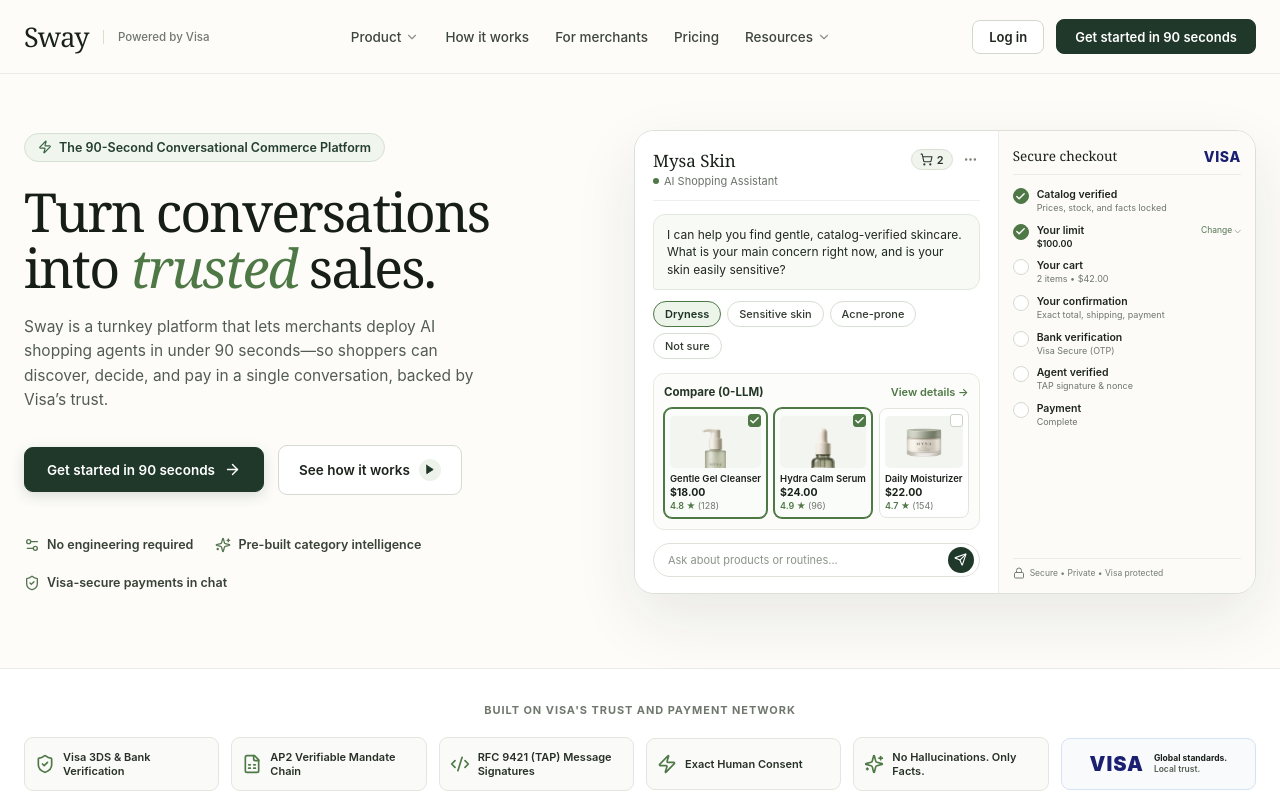
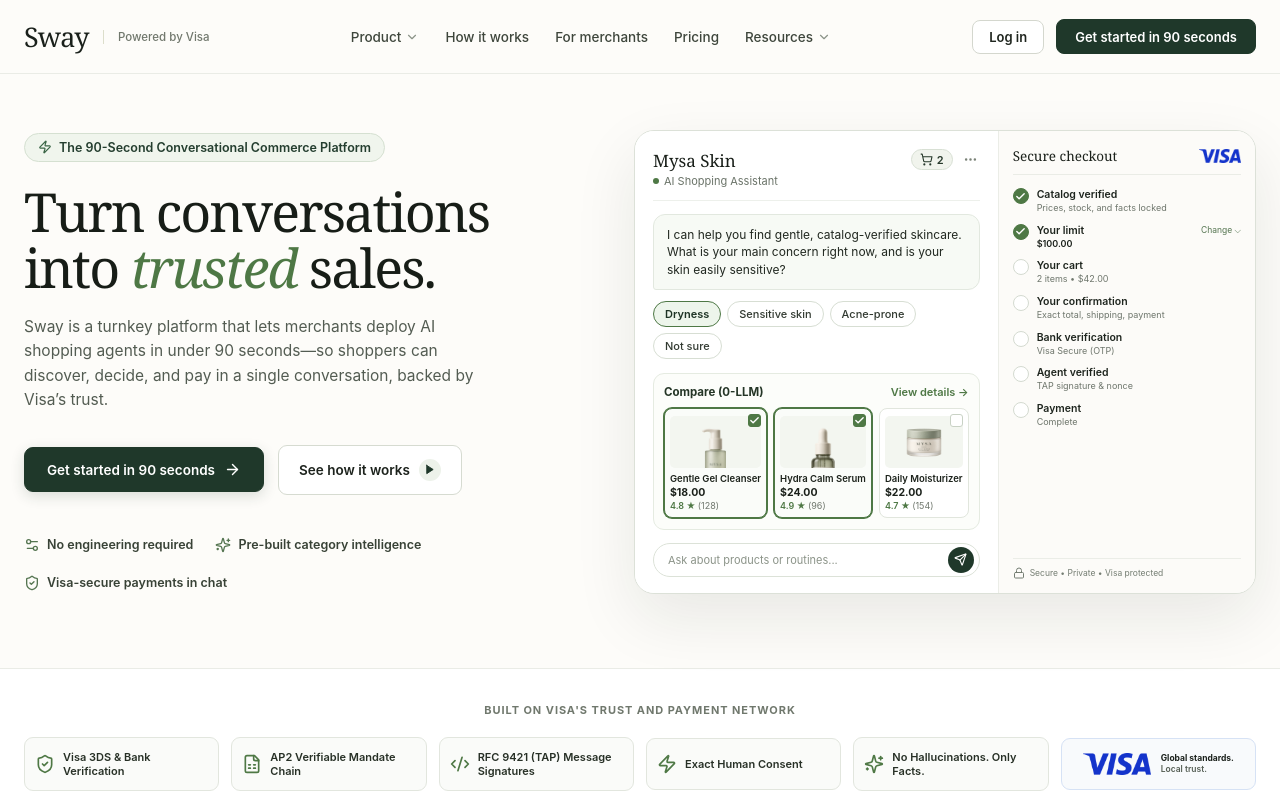
Before and after one commit to Aryan-Dalvi/lifehack-2026, a React (Vite) app in the folder web/: page / in a window 1280 px wide. Shown: the top 800 px of the page. Built offline with nearby package versions, Linux system fonts and the light colour scheme; no server answers.

Commit message:
fix(landing): use official Visa brand mark

```diff
--- a/web/src/features/landing/LandingPage.tsx
+++ b/web/src/features/landing/LandingPage.tsx
@@ -18,6 +18,7 @@
   Check,
 } from "lucide-react";
 import "./landing.css";
+import { VisaBrandMark } from "./VisaBrandMark";
 
 interface LandingPageProps {
   onNavigate?: (path: string) => void;
@@ -357,7 +358,7 @@
                 <div className="mockup-rail-pane">
                   <div className="mockup-rail-header">
                     <span className="rail-heading">Secure checkout</span>
-                    <span className="visa-badge-text">VISA</span>
+                    <VisaBrandMark className="visa-brand-mark--rail" />
                   </div>
 
                   <div className="mockup-rail-steps">
@@ -470,7 +471,7 @@
                 <span>No Hallucinations. Only Facts.</span>
               </div>
               <div className="marquee-card marquee-visa-brand">
-                <span className="visa-large-logo">VISA</span>
+                <VisaBrandMark className="visa-brand-mark--marquee" />
                 <div className="visa-tagline">
                   <strong>Global standards.</strong>
                   <span>Local trust.</span>
--- /dev/null
+++ b/web/src/features/landing/VisaBrandMark.tsx
@@ -0,0 +1,20 @@
+type VisaBrandMarkProps = {
+  className?: string;
+};
+
+/**
+ * Visa's official blue Brand Mark, served locally so the demo never depends on venue Wi-Fi.
+ * Source: https://cdn.visa.com/v2/assets/images/logos/visa/blue/logo.png
+ */
+export function VisaBrandMark({ className = "" }: VisaBrandMarkProps) {
+  return (
+    <img
+      className={`visa-brand-mark ${className}`.trim()}
+      src="/visa-brand-mark.png"
+      alt="Visa"
+      width="208"
+      height="68"
+      draggable="false"
+    />
+  );
+}
--- a/web/src/features/landing/landing.css
+++ b/web/src/features/landing/landing.css
@@ -589,12 +589,15 @@
   color: #1a201a;
 }
 
-.visa-badge-text {
-  font-family: Inter, sans-serif;
-  font-weight: 850;
-  font-size: 14px;
-  color: #1a1f71;
-  letter-spacing: 0.05em;
+.visa-brand-mark {
+  display: block;
+  width: auto;
+  height: auto;
+  flex-shrink: 0;
+}
+
+.visa-brand-mark--rail {
+  width: 42px;
 }
 
 .mockup-rail-steps {
@@ -724,11 +727,8 @@
   gap: 10px;
 }
 
-.visa-large-logo {
-  font-weight: 900;
-  font-size: 20px;
-  color: #1a1f71;
-  letter-spacing: 0.05em;
+.visa-brand-mark--marquee {
+  width: 68px;
 }
 
 .visa-tagline {
```
Also changed, not shown: web/public/visa-brand-mark.png (added), 2 other files (tests, documents, lock files or other folders).
